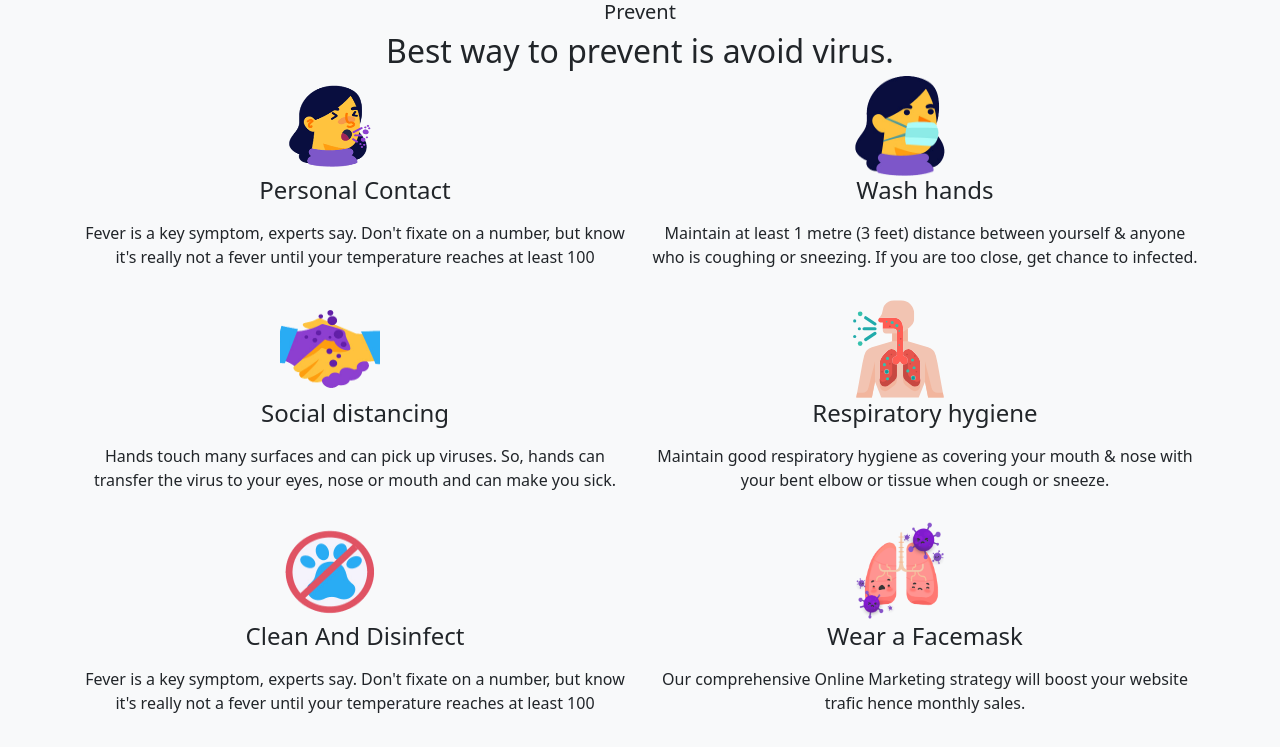
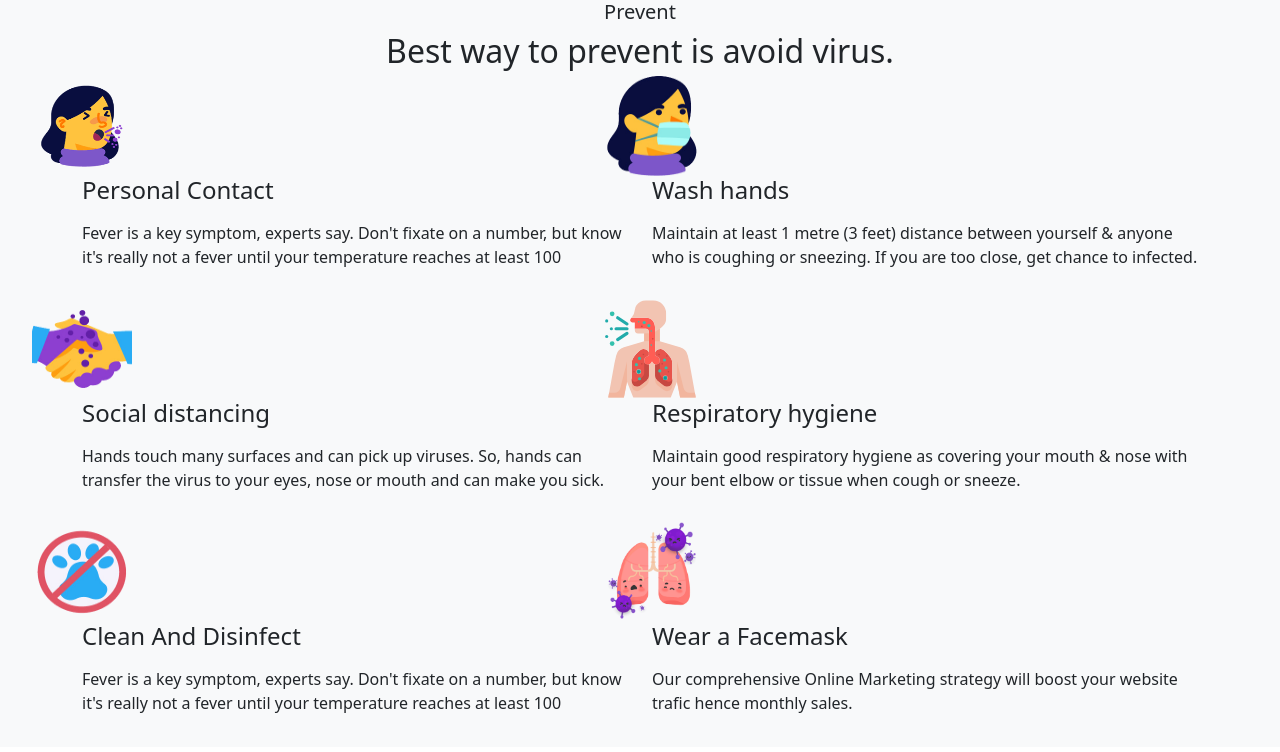
Before and after one commit to nrilova/pandemic-data, a React (Create React App) app: page / in a window 1280 px wide. Shown: the top 752 px of the page. Built offline with nearby package versions, Linux system fonts and the light colour scheme.

Commit message:
modified

```diff
--- a/src/App.css
+++ b/src/App.css
@@ -1,5 +1,5 @@
 @import 'bootstrap/dist/css/bootstrap.min.css'
-@import 'bootstrap/dist/js/bootstrap.bundle.min';
+
 
 
 .App {
```
